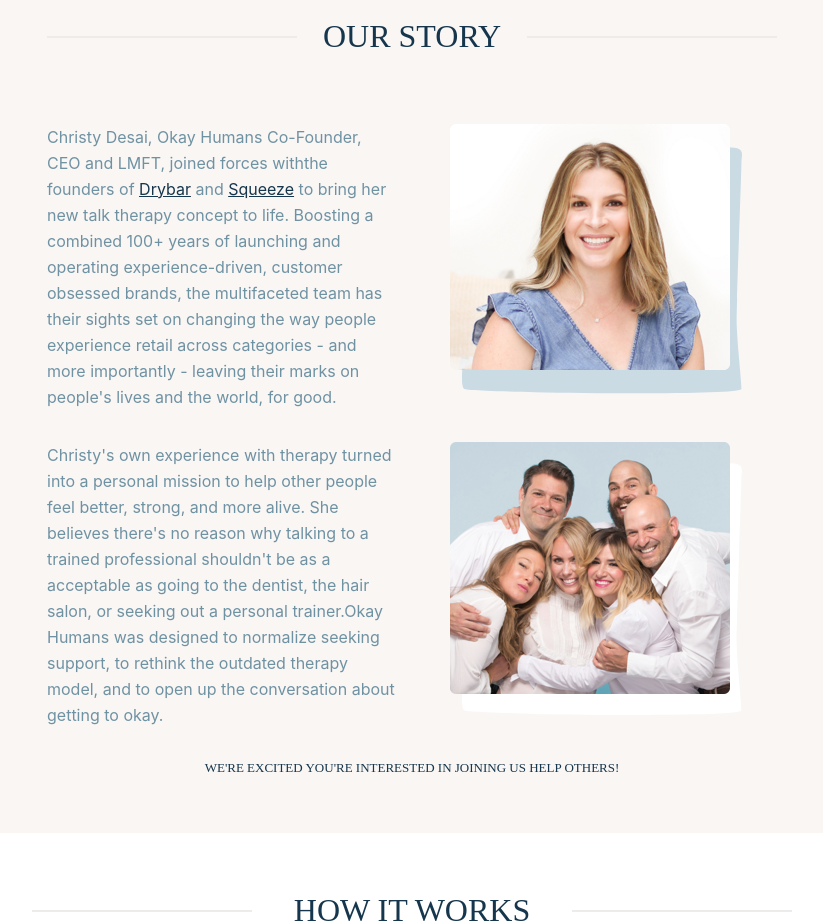
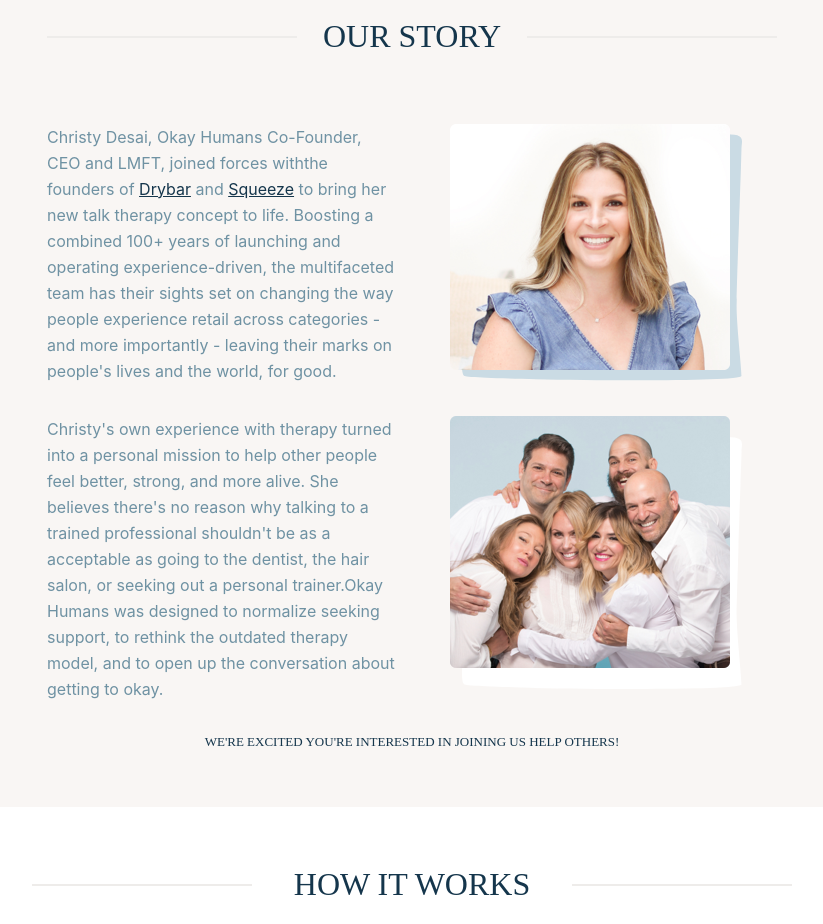
Before and after one commit to Taufiq4045/Okay-Humans, a plain HTML site: page index.html in a window 1280 px wide. Shown: the part 1480-2404 px from the top of the page, without its empty margins (228-1051 px from the left). Drawn offline with Linux system fonts and the light colour scheme.

Commit message:
Update index.html

```diff
--- a/index.html
+++ b/index.html
@@ -120,7 +120,7 @@
             <div class="row justify-content-center section-body">
                 <div class="col-lg-4">
                     <div>
-                        <p>Christy Desai, Okay Humans Co-Founder, CEO and LMFT, joined forces withthe founders of <span>Drybar</span> and <span>Squeeze</span> to bring her new talk therapy concept to life. Boosting a combined 100+ years of launching and operating experience-driven, customer obsessed brands, the multifaceted team has their sights set on changing the way people experience retail across categories - and more importantly - leaving their marks on people's lives and the world, for good.</p>
+                        <p>Christy Desai, Okay Humans Co-Founder, CEO and LMFT, joined forces withthe founders of <span>Drybar</span> and <span>Squeeze</span> to bring her new talk therapy concept to life. Boosting a combined 100+ years of launching and operating experience-driven, the multifaceted team has their sights set on changing the way people experience retail across categories - and more importantly - leaving their marks on people's lives and the world, for good.</p>
                     </div>
                 </div>
                 <div class="col-lg-4">
```
